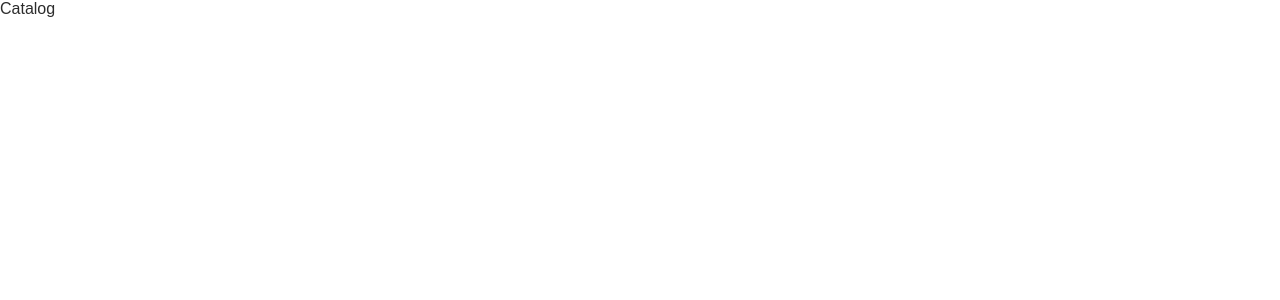
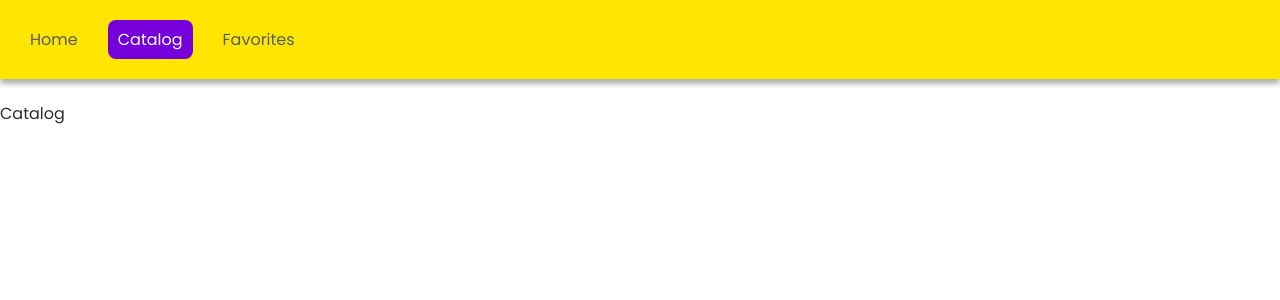
Before and after one commit to 001elijah/adverts-cars, a React (Create React App) app: page /adverts-cars/catalog in a window 1280 px wide. Shown: the top 300 px of the page. Built offline with nearby package versions, Linux system fonts and the light colour scheme.

Commit message:
ADD: header, navigation, home page, select a car button

```diff
--- a/package.json
+++ b/package.json
@@ -7,8 +7,10 @@
     "@testing-library/jest-dom": "^5.17.0",
     "@testing-library/react": "^13.4.0",
     "@testing-library/user-event": "^13.5.0",
+    "clsx": "^2.0.0",
     "react": "^18.2.0",
     "react-dom": "^18.2.0",
+    "react-responsive": "^9.0.2",
     "react-router-dom": "^6.14.2",
     "react-scripts": "5.0.1",
     "sass": "^1.64.1",
--- a/src/assets/styles/_vars.scss
+++ b/src/assets/styles/_vars.scss
@@ -0,0 +1,26 @@
+$accent-color: #bedbb0;
+$accent-bright-color: #5255bc;
+$black-color: #121212;
+$dark-color: #1f1f1f;
+$white-color: #ffffff;
+$secondary-white-color: #fcfcfc;
+$off-white-color: #f6f6f7;
+$black-text-color: #161616;
+$white-text-color: #ffffff;
+$light-violet: #ecedfd;
+$priority-low-color: #8fa1d0;
+$priority-medium-color: #e09cb5;
+$priority-high-color: #bedbb0;
+$priority-without-color: rgba(22, 22, 22, 0.3);
+$priority-without-dark-theme-color: rgba(255, 255, 255, 0.3);
+
+$red-error-color: #ff0000;
+$white-background-modal: #fcfcfc;
+$icon-main-color: rgba(22, 22, 22, 0.5);
+$icon-secondary-color: rgba(255, 255, 255, 0.5);
+$start-background-color: linear-gradient(180deg,
+        rgba(255, 255, 255, 1) 0%,
+        rgba(190, 219, 176, 1) 100%);
+$background-color: #e6e6e6;
+$middle-color: #ffffffcc;
+$middle-color2: #161616cc;
--- a/src/components/App.jsx
+++ b/src/components/App.jsx
@@ -2,14 +2,17 @@ import { Navigate, Route, Routes } from 'react-router-dom';
 import HomePage from '../pages/HomePage';
 import Catalog from '../pages/Catalog';
 import Favorites from '../pages/Favorites';
+import SharedLayout from './SharedLayout/SharedLayout';
 
 function App() {
   return (
     <Routes>
-      <Route path='/' element={<HomePage />} />
-      <Route path='/catalog' element={<Catalog />} />
-      <Route path='/favorites' element={<Favorites />} />
-      <Route path="*" element={<Navigate to="/" />} />
+      <Route path="/" element={<SharedLayout/>}>
+        <Route index element={<HomePage />} />
+        <Route path='/catalog' element={<Catalog />} />
+        <Route path='/favorites' element={<Favorites />} />
+        <Route path="*" element={<Navigate to="/" />} />
+      </Route>
     </Routes>
   );
 }
--- /dev/null
+++ b/src/components/Header/Header.jsx
@@ -0,0 +1,38 @@
+import React from 'react';
+import s from './Header.module.scss';
+import { NavLink } from 'react-router-dom';
+
+const navItems = [
+    { href: "/", text: "Home" },
+    { href: "catalog", text: "Catalog" },
+    { href: "favorites", text: "Favorites" }
+];
+
+const Header = () => {
+  return (
+      <header className={s.header}>
+            <nav className={s.navigation}>
+                {navItems.map(({ href, text }) =>
+                    <NavLink
+                        style={({ isActive }) =>
+                            isActive
+                                ? {
+                                padding: '7px 10px',
+                                color: '#fff',
+                                background: '#7600dc',
+                                borderRadius: '8px',
+                                }
+                            : { padding: '7px 10px', color: '#545e6f', background: '#ffe600' }
+                        }
+                        to={href}
+                        key={href}
+                    >
+                        {text}
+                    </NavLink>
+                )}
+            </nav>
+        </header>
+  )
+}
+
+export default Header
--- /dev/null
+++ b/src/components/Header/Header.module.scss
@@ -0,0 +1,12 @@
+.header {
+    width: 100%;
+    padding: 20px 20px;
+    margin-bottom: 22px;
+    background-color: #ffe600;
+    box-shadow: rgba(0, 0, 0, 0.3) 0px 5px 5px 0px;
+}
+
+.navigation {
+    display: flex;
+    gap:20px;
+}
--- /dev/null
+++ b/src/components/HomePageSection/HomePageSection.jsx
@@ -0,0 +1,26 @@
+import React from 'react';
+import { Link } from 'react-router-dom';
+import s from './HomePageSection.module.scss';
+
+const HomePageSection = () => {
+  return (
+      <section className='container'>
+          <h1 className={s.title}>Adverts Cars car rental service</h1>
+          <h2 className={s.caption}>Rent a car in a matter of seconds, without SMS and registration.</h2>
+          <p className={s.text}>Our car rental service provides a broad selection of cars.
+              Daily or weekend, for a couple or for a whole family.
+              The service meets any of your needs!
+          </p>
+          <Link
+            className={s.button}
+            to={'catalog'}
+            key={'catalog'}
+          >
+            Select your car
+          </Link>
+
+      </section>
+  )
+}
+
+export default HomePageSection
--- /dev/null
+++ b/src/components/HomePageSection/HomePageSection.module.scss
@@ -0,0 +1,19 @@
+.title {
+    margin-bottom: 16px;
+}
+.caption {
+    margin-bottom: 18px;
+}
+.text {
+    margin-bottom: 40px;
+}
+.button {
+    width: 193px;
+    display: block;
+    margin-left: auto;
+    padding: 14px 20px;
+    text-align: center;
+    color: #fff;
+    background-color: #7600dc;
+    border-radius: 8px;
+}
--- /dev/null
+++ b/src/components/SharedLayout/SharedLayout.jsx
@@ -0,0 +1,16 @@
+import { Suspense } from "react";
+import { Outlet } from "react-router-dom";
+import Header from "../Header/Header";
+
+const SharedLayout = () => {
+  return (
+    <>
+        <Header />
+        <Suspense fallback={<div>Loading...</div>}>
+            <Outlet />
+        </Suspense>
+    </>
+  );
+};
+
+export default SharedLayout;
--- a/src/index.scss
+++ b/src/index.scss
@@ -25,7 +25,7 @@
 
 body {
   margin: 0;
-  font-family: 'Poppins', sans-serif;
+  font-family: 'Poppins-Regular', sans-serif;
   -webkit-font-smoothing: antialiased;
   -moz-osx-font-smoothing: grayscale;
   font-weight: 400;
--- a/src/pages/HomePage.jsx
+++ b/src/pages/HomePage.jsx
@@ -1,8 +1,9 @@
 import React from 'react'
+import HomePageSection from '../components/HomePageSection/HomePageSection'
 
 const HomePage = () => {
   return (
-    <div>HomePage</div>
+    <HomePageSection/>
   )
 }
 
```
Also changed, not shown: 1 other file (tests, documents, lock files or other folders).
